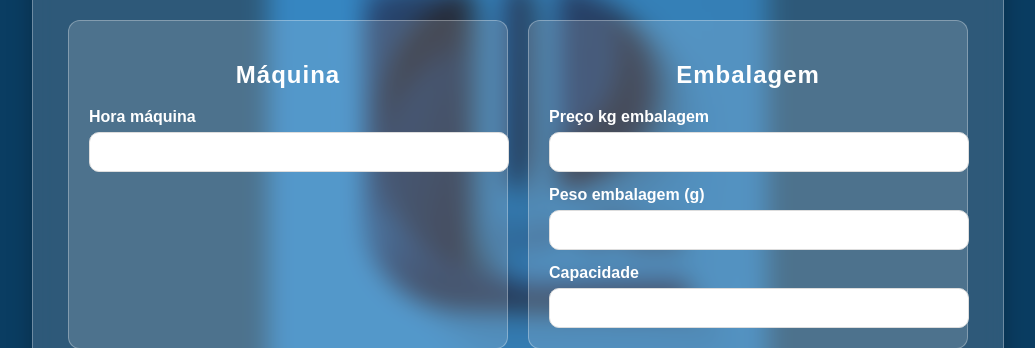
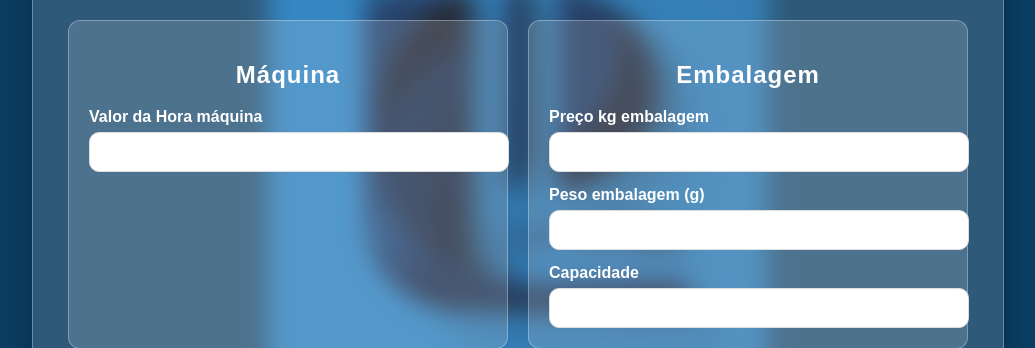
Before and after one commit to iurymaisalto/calculo-de-custo, a Flask app: page / in a window 1280 px wide. Shown: the part 632-980 px from the top of the page, without its empty margins (122-1157 px from the left). Run offline with Flask 3, Linux system fonts and the light colour scheme.

Commit message:
Update index.html

```diff
--- a/templates/index.html
+++ b/templates/index.html
@@ -60,7 +60,7 @@
     <div class="card">
         <h2>Máquina</h2>
 
-        <label>Hora máquina</label>
+        <label>Valor da Hora máquina</label>
         <input type="number" step="0.01" name="hora_maquina">
     </div>
 
```
